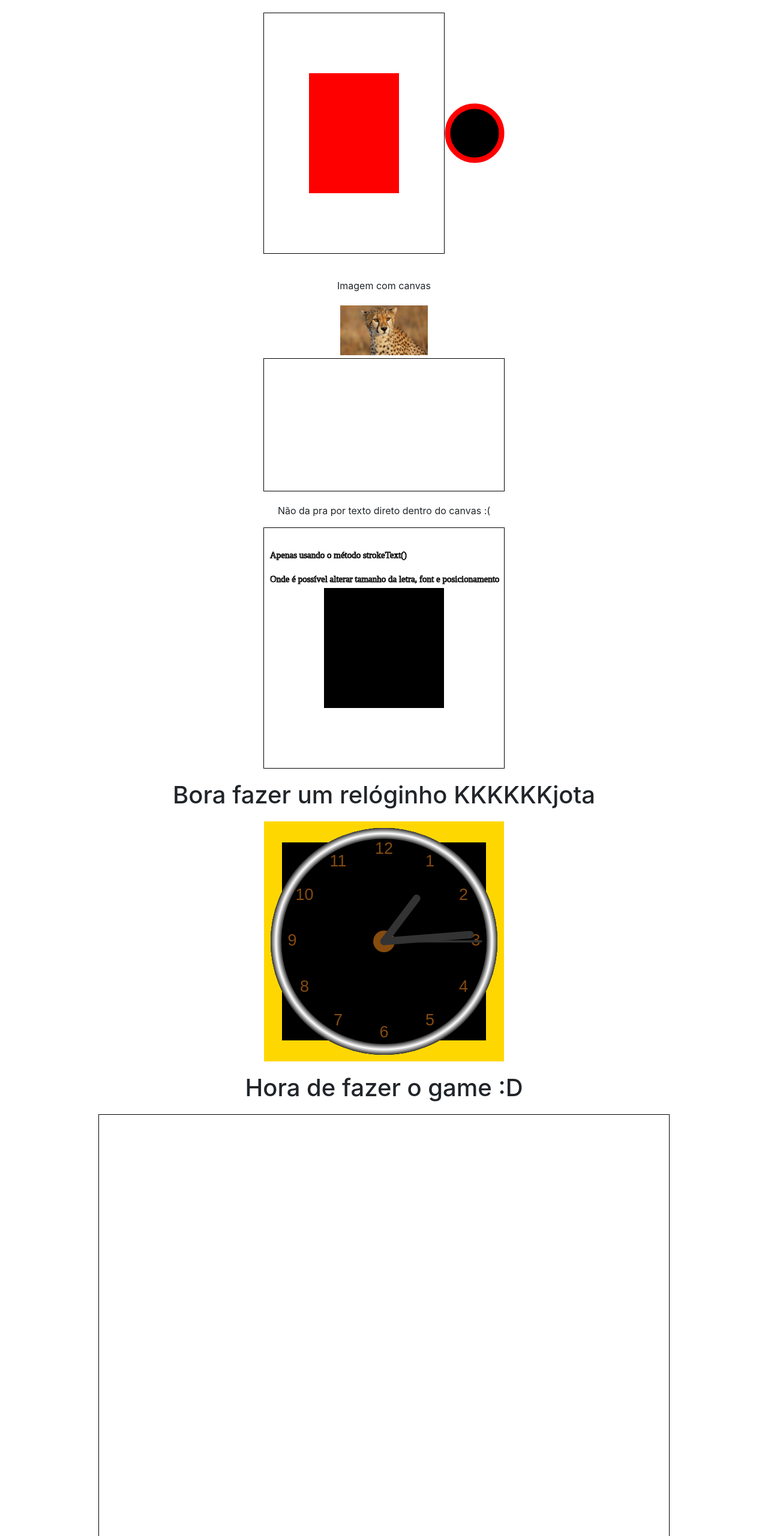
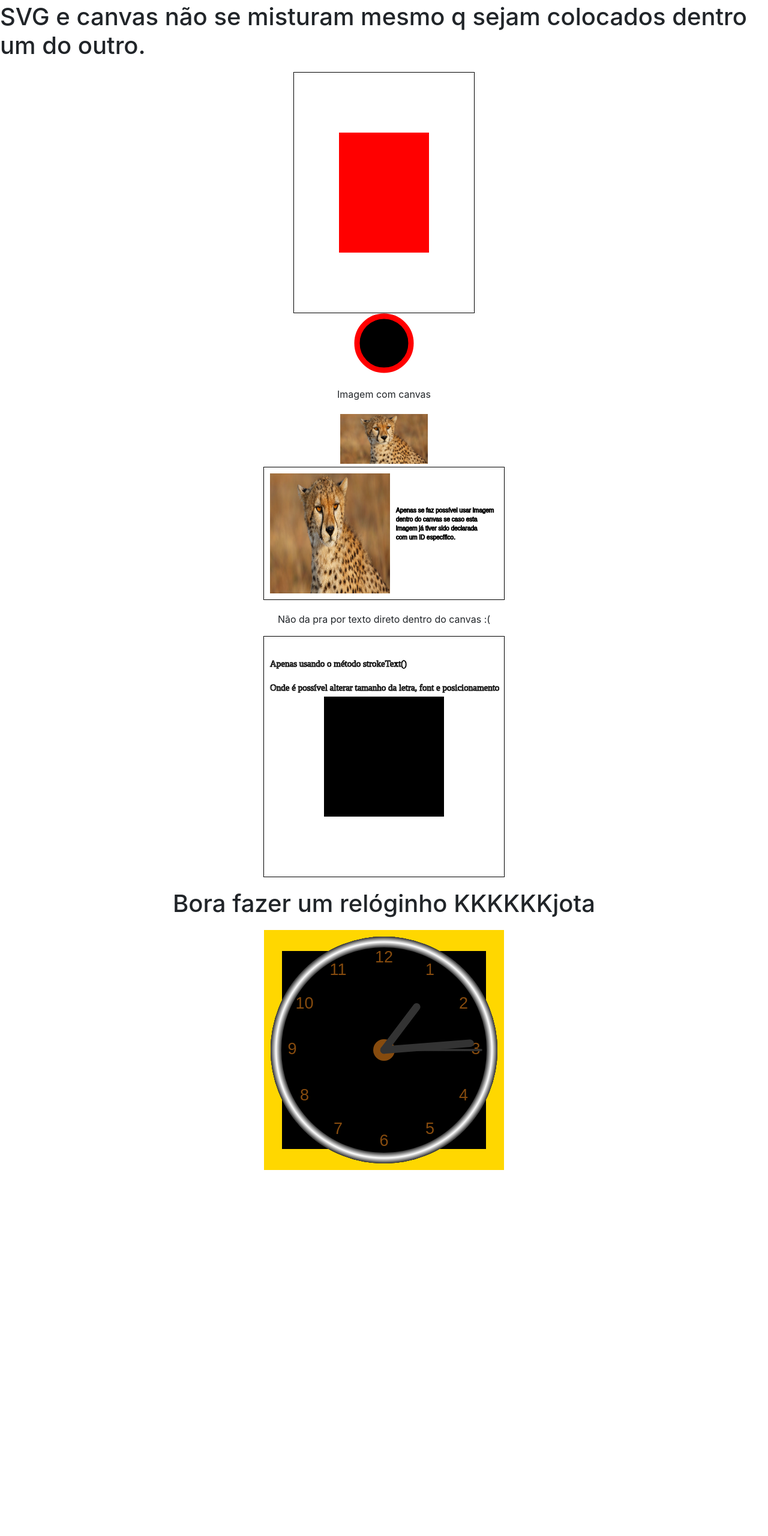
Before and after one commit to Ricardenho179/Estudos-JS, a plain HTML site: page Projeto1/Index.html in a window 1280 px wide. Shown: the top 2560 px of the page at 60% size. After the commit the page ends 1970 px from the top, so only its background shows below. Drawn offline with nearby package versions, Linux system fonts and the light colour scheme.

Commit message:
melhoria de classes JS e distribuição de imagens

```diff
--- a/Projeto1/Index.css
+++ b/Projeto1/Index.css
@@ -2,7 +2,8 @@
     display: flex;
     align-items: center;
     justify-content: center;
-    height: 444px;
+    height: 625px;
+    flex-flow: column;
 }
 .imagemJs {
     display: flex;
@@ -14,6 +15,7 @@
     display: flex;
     align-items: center;
     flex-flow: column;
+    margin: 20px;
 }
 .desrepeitandoCanvas {
     display: flex;
@@ -34,4 +36,5 @@ body > div > h1{
 img#rolex{
     width: 50%!important;
     height: 50%;
+    display: none;
 }
--- a/Projeto1/Index.html
+++ b/Projeto1/Index.html
@@ -7,40 +7,38 @@
     <link rel="stylesheet" href="https://stackpath.bootstrapcdn.com/bootstrap/4.4.1/css/bootstrap.min.css" integrity="sha384-Vkoo8x4CGsO3+Hhxv8T/Q5PaXtkKtu6ug5TOeNV6gBiFeWPGFN9MuhOf23Q9Ifjh" crossorigin="anonymous">
     <title>Projeto1 Nv1</title>
 </head>
-<body>
+<body onload="startGame()">
 
 
     <div class="meio">
+        <h1>SVG e canvas não se misturam mesmo q sejam colocados dentro um do outro.</h1>
         <canvas id="myCanvas" width="300" height="400" style="border:1px solid #000000;"></canvas>
             <svg width="100" height="100">
                 <circle cx="50" cy="50" r="45" stroke="red" stroke-width="9" fill="black" />
             </svg>
         </canvas>
     </div>
+
+
     <div class="imagemJs">
         <p>Imagem com canvas</p>
         <img id="scream" src="imagens/guepardo.jpg" alt="guepardo">
         <canvas id="canvas2" width="400" height="220" style="border:1px solid #000000;">
         </canvas>
     </div>
+
+
     <div class="imagemJs">
         <p>Não da pra por texto direto dentro do canvas :(</p>
         <canvas id="canvas3" width="400" height="400" style="border:1px solid #000000;">
         </canvas>
     </div>
+
+
     <div class="reloginho">
         <h1>Bora fazer um relóginho KKKKKKjota</h1>
         <canvas id="relogio" width="400" height="400" style="background-color:gold"></canvas>
     </div>
-    <div class="game">
-        <h1>Hora de fazer o game :D</h1>
-        <canvas id="gamezinho" width="950" height="800" style="border:1px solid #000"></canvas>
-    </div>
-
-
-
-
-
 
     <div class="naoImporta">
         <img id="rolex" src="imagens/rolex.jpg" alt="#">
@@ -49,7 +47,7 @@
 </body>
 <script type="text/javascript" src="index.js"></script>
 <script type="text/javascript" src="relogio.js"></script>
-<script type="text/javascript" src="pedrinho.js"></script>
+<script type="text/javascript" src="imagem.js"></script>
 <script src="https://code.jquery.com/jquery-3.4.1.slim.min.js" integrity="sha384-J6qa4849blE2+poT4WnyKhv5vZF5SrPo0iEjwBvKU7imGFAV0wwj1yYfoRSJoZ+n" crossorigin="anonymous"></script>
 <script src="https://cdn.jsdelivr.net/npm/popper.js@1.16.0/dist/umd/popper.min.js" integrity="sha384-Q6E9RHvbIyZFJoft+2mJbHaEWldlvI9IOYy5n3zV9zzTtmI3UksdQRVvoxMfooAo" crossorigin="anonymous"></script>
 <script src="https://stackpath.bootstrapcdn.com/bootstrap/4.4.1/js/bootstrap.min.js" integrity="sha384-wfSDF2E50Y2D1uUdj0O3uMBJnjuUD4Ih7YwaYd1iqfktj0Uod8GCExl3Og8ifwB6" crossorigin="anonymous"></script>
--- /dev/null
+++ b/Projeto1/imagem.js
@@ -0,0 +1,15 @@
+window.onload = function() {
+    var canvas3 = document.getElementById("canvas2");
+    var canvas = document.getElementById("relogio");
+    var ctx3 = canvas3.getContext("2d");
+    var ctx = canvas.getContext("2d");
+    var img = document.getElementById("rolex");
+    var img3 = document.getElementById("scream");
+   ctx3.drawImage(img3, 10, 10,200,200);
+   ctx.drawImage(img, -170, -165,340,330);
+   ctx3.font = "10px Arial";
+   ctx3.strokeText("Apenas se faz possível usar imagem",220,75);
+   ctx3.strokeText("dentro do canvas se caso esta",220,90);
+   ctx3.strokeText("imagem já tiver sido declarada",220,105);
+   ctx3.strokeText("com um ID específico.",220,120);
+};
--- a/Projeto1/index.js
+++ b/Projeto1/index.js
@@ -5,17 +5,7 @@ var ctx = canvas.getContext("2d");
 ctx.fillStyle = "#FF0000";
 ctx.fillRect(75,100,150,200);
 
-window.onload = function() {
-    var canvas3 = document.getElementById("canvas2");
-    var ctx3 = canvas3.getContext("2d");
-    var img = document.getElementById("scream");
-   ctx3.drawImage(img, 10, 10,200,200);
-   ctx3.font = "10px Arial";
-   ctx3.strokeText("Apenas se faz possível usar imagem",220,75);
-   ctx3.strokeText("dentro do canvas se caso esta",220,90);
-   ctx3.strokeText("imagem já tiver sido declarada",220,105);
-   ctx3.strokeText("com um ID específico.",220,120);
-};
+
 
 var canvas2 = document.getElementById("canvas3");
 var ctx2 = canvas2.getContext("2d");
--- a/Projeto1/relogio.js
+++ b/Projeto1/relogio.js
@@ -78,9 +78,3 @@ function drawHand(ctx, pos, length, width) {
     ctx.stroke();
     ctx.rotate(-pos);
 }
-window.onload = function() {
-  var canvas = document.getElementById("relogio");
-  var ctx = canvas.getContext("2d");
-  var img = document.getElementById("rolex");
-  ctx.drawImage(img, -170, -165,340,330);
-};
```
